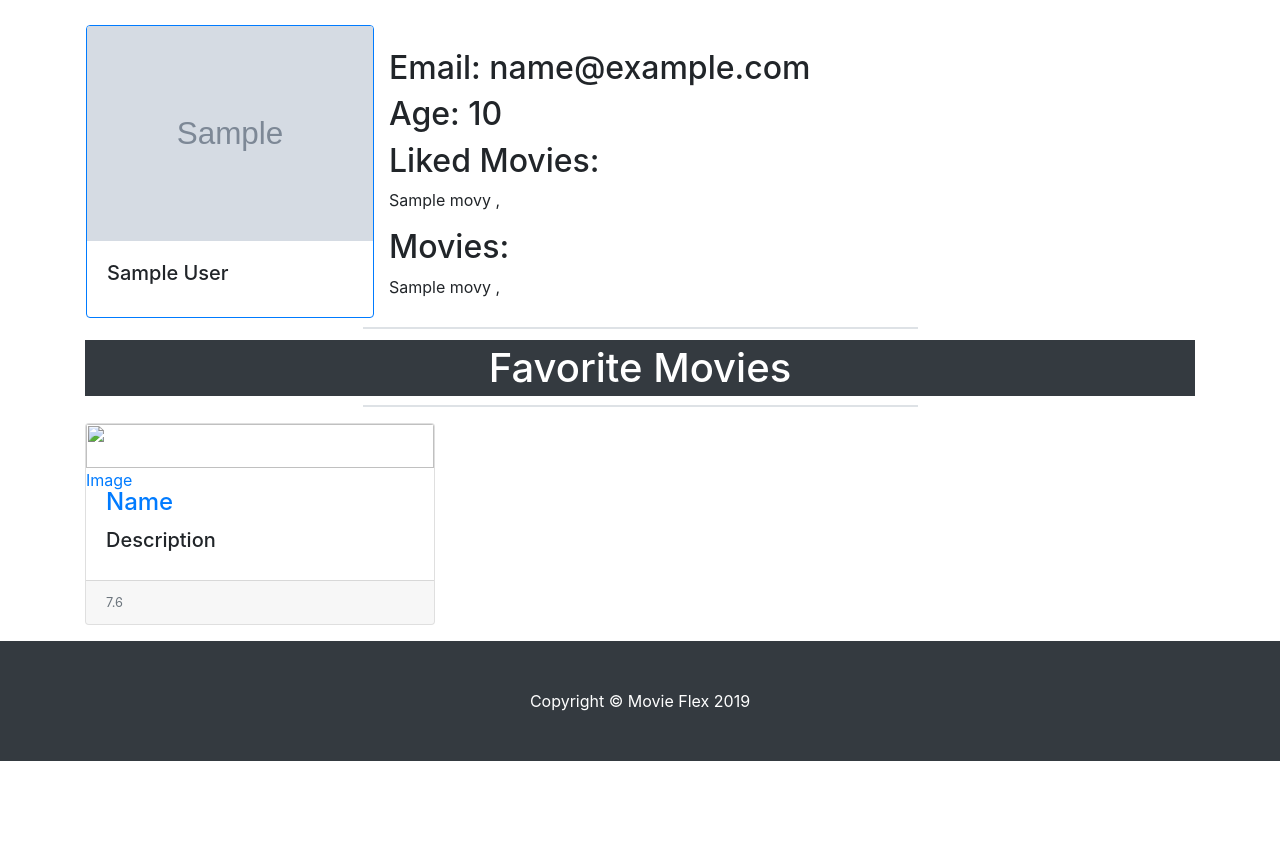
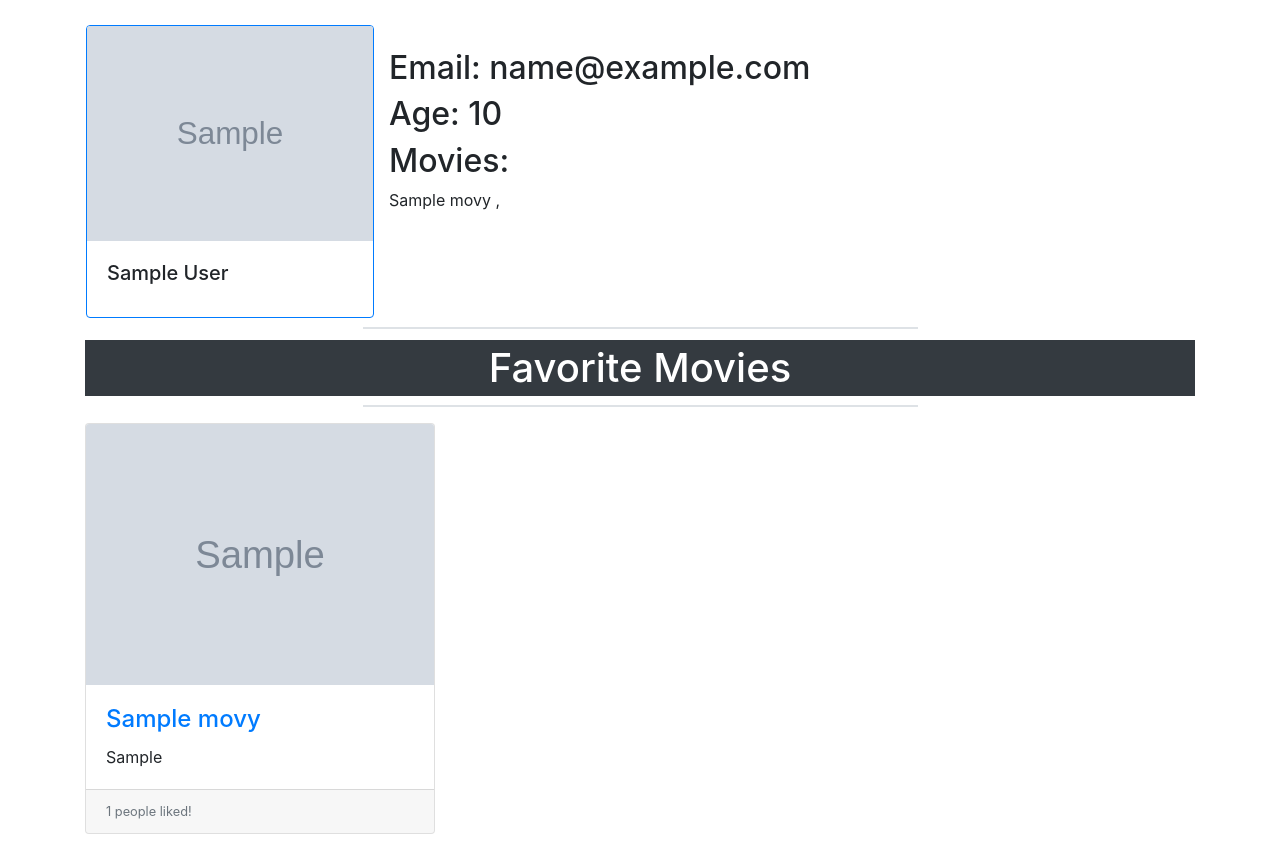
Before and after one commit to belalhamdy/MovieFlex_Website, a PHP site: page /Profile.php in a window 1280 px wide. Shown: the part 56-906 px from the top of the page. Before the commit the page ends 817 px from the top, so only its background shows below. Run offline with PHP 8.4, Linux system fonts and the light colour scheme; the visitor is signed in with stand-in values (Sample User, id 1); tables that the repository leaves empty hold one stand-in row (values such as "Sample post"); grey boxes marked "Sample" are stand-in pictures.

Commit message:
favourite movies

```diff
--- a/MovieFlex/Profile.php
+++ b/MovieFlex/Profile.php
@@ -43,6 +43,7 @@
           ++$i;
         }
       }
+	  /*
       $likedMoviesQuery=("SELECT * FROM movies join favoritemovies on movies.movieID= favoritemovies.movieID WHERE userID='$id'");
       $likedMoviesQuery=$db->query($likedMoviesQuery);
 
@@ -55,7 +56,7 @@
           ++$i;
         }
       }
-
+ */
      ?>
     <!-- Page Content -->
     <div class="container">
@@ -72,11 +73,6 @@
           <br>
           <h2 class="">Email: <?php echo $email;?></h2>
           <h2 class="">Age: <?php echo $age;?></h2>
-          <h2 class="">Liked Movies: </h2>
-          <p> <?php foreach ($likedMovies as $key)  {
-            echo $key;
-            echo " , ";
-          }; ?></p>
           <h2 class="">Movies: </h2>
           <p> <?php foreach ($moviesArray as $key)  {
             echo $key;
@@ -90,29 +86,19 @@
       <h1 class="pt-1 pb-1 col-sm text-center bg-dark" style="color: white">Favorite Movies</h1>
       <div class="Border"></div>
       <div class="row pad-top-5">
-        <!--dp your loop here-->
-        <div class="col-lg-4 col-md-6 mb-4">
-          <div class="card h-100">
-            <a href="Movie.php?id=12"><img class="card-img-top" src=""> Image</a>
-            <div class="card-body">
-              <h4 class="card-title">
-                <a href="Movie.php?id=12">Name</a>
-              </h4>
-              <h5>Description</h5>
-            </div>
-            <div class="card-footer">
-              <small class="text-muted">7.6</small> <!--&#9733; &#9733; &#9733; &#9733; &#9734;-->
-            </div>
-          </div>
-        </div>
+        <?php
+		$_GET['userID'] = $_SESSION['loggedin'];
+		$_GET['orderby'] = 'movieID';
+		$_GET['limit'] = 30;
+		include("includes/MovieBoxes.php");
+		?>
 
       </div>
       <!--/.row-->
     </div>
     <!-- /.container -->
 
-    <script src="js/shared.js">
-
+    <script src="js/shared.js"></script>
     <script>
       $documnet.ready({
         $("#card").slideDown();
--- a/MovieFlex/includes/MovieBoxes.php
+++ b/MovieFlex/includes/MovieBoxes.php
@@ -5,6 +5,10 @@ $orderby = isset($_GET["orderby"])?$_GET["orderby"]:"RAND()";
 $limit = isset($_GET["limit"])?$_GET["limit"]:"6";
 
 $searchterm = isset($_GET["q"])?$_GET["q"]:"";
+
+$JOINSTR = isset($_GET["userID"])?
+			" JOIN favoritemovies ON favoritemovies.movieid=movies.movieid AND userID=".$_GET["userID"]
+			:"";
 
 $servername = "localhost";
 $username = "root";
@@ -19,11 +23,18 @@ if ($conn->connect_error) {
 }
 
 	$stmt = $conn->prepare("
-	SELECT movieid, title, posterPath, overview, votesCount
-	FROM movies
+	SELECT movies.movieid, title, posterPath, overview, votesCount
+	FROM movies ".$JOINSTR."
 	WHERE title LIKE CONCAT('%',?,'%')
 	ORDER BY $orderby DESC
 	LIMIT ?");
+	/*
+	SELECT movies.movieid, title, posterPath, overview, votesCount
+	FROM movies JOIN favoritemovies ON favoritemovies.movieid=movies.movieid AND userID=1
+	WHERE title LIKE CONCAT('%%')
+	ORDER BY votesCount DESC
+	LIMIT 30
+	*/
 	$stmt->bind_param("ss", $searchterm, $limit);
 
 #$sql = "SELECT movieid, title, posterPath, overview, votesCount FROM movies ORDER BY $orderby DESC LIMIT $limit";
--- a/MovieFlex/includes/signUpValidate.php
+++ b/MovieFlex/includes/signUpValidate.php
@@ -19,7 +19,7 @@
 
     if($resName->num_rows <= 0 && $resEmail->num_rows <= 0 && $pw==$confirmPass){
       addUser($db,$name,$pw,$email,$age);
-      header("Location: ../Login.php");
+      header("Location: ../Login.php?account=1");
     }
     else {
       header("Location: ../SignUp.php?bad=1");
@@ -34,7 +34,7 @@
     $result=$db->query($query);
     $result=$result->fetch_assoc();
     $id=$result["userID"];
-    $pw=md5($pw);
+    $pw=hash("sha256",$pw);
     $dataQuery=("INSERT INTO LoginDatas(userID,username,password) VALUES ($id,'$name','$pw')");
     performQuery($db,$dataQuery);
 
```
Also changed, not shown: MovieFlex/Login.php (+6 -1 lines).
